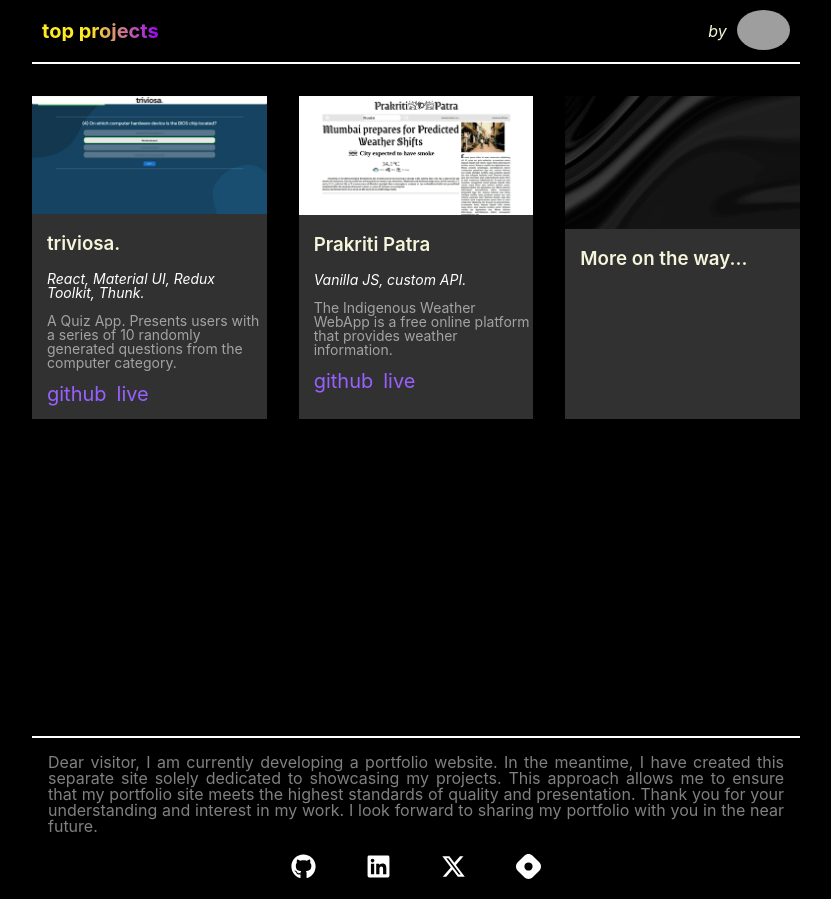
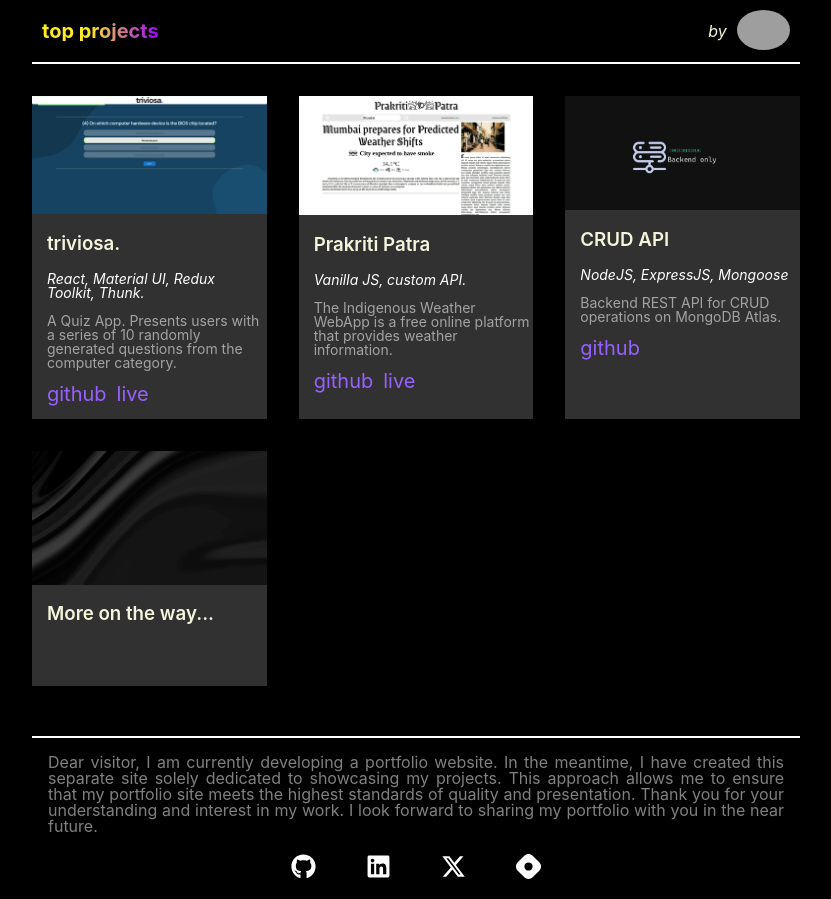
Before and after one commit to sanketmp/projectlist, a React (Vite) app: page / in a window 1280 px wide. Shown: the whole page, without its empty margins (224-1055 px from the left). Built offline with nearby package versions, Linux system fonts and the light colour scheme; grey boxes are pictures that could not be loaded.

Commit message:
add api project

```diff
--- a/data.js
+++ b/data.js
@@ -16,6 +16,14 @@ export const projectsArray = [
     demoLink: "https://prakritipatra.netlify.app/",
   },
   {
+    title: "CRUD API",
+    techStack: "NodeJS, ExpressJS, Mongoose",
+    imgSrc: "assets/backend.webp",
+    desc: "Backend REST API for CRUD operations on MongoDB Atlas.",
+    githubLink: "https://github.com/sanketmp/men-stack",
+    demoLink: "",
+  },
+  {
     title: "More on the way...",
     techStack: "",
     imgSrc: "assets/bg.webp",
```
Also changed, not shown: public/assets/backend.webp (added).
